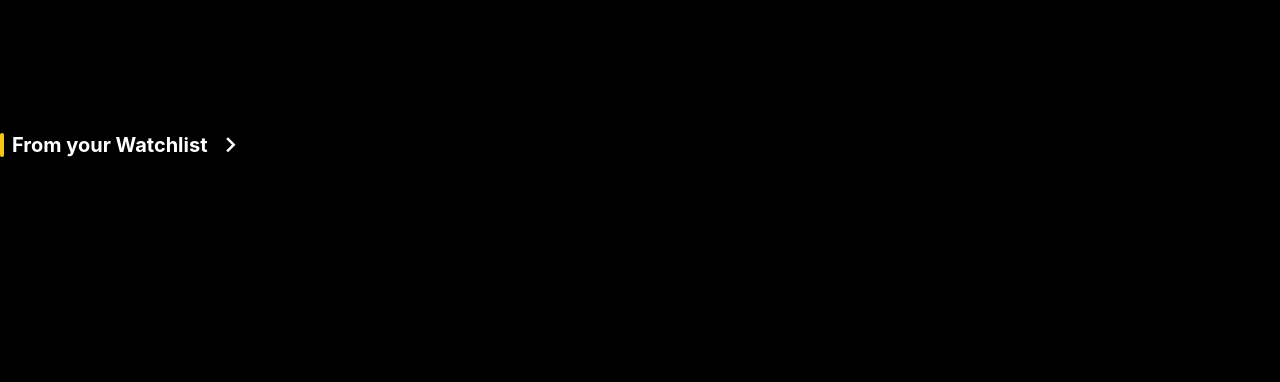
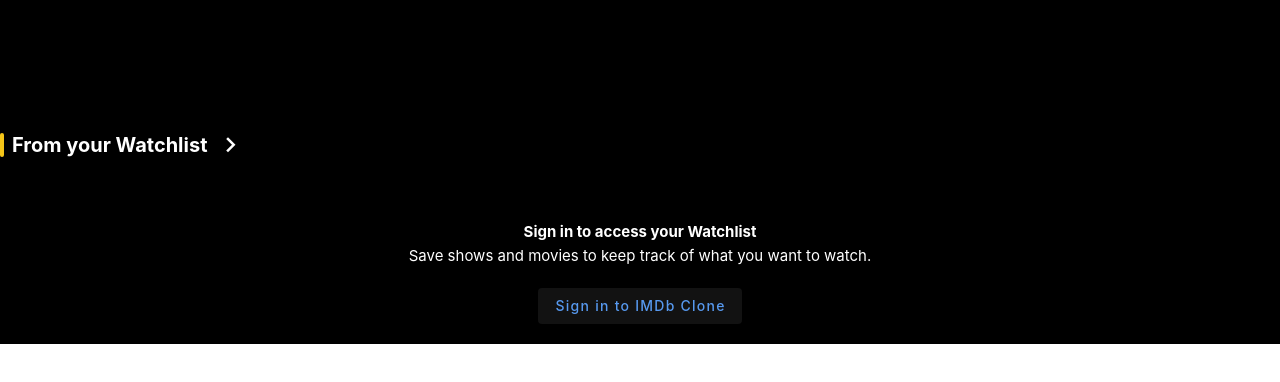
Before and after one commit to fabrice-niyongabo/imdb-clone, a Vue app: page / in a window 1280 px wide. Shown: the part 446-828 px from the top of the page. After the commit the page ends 800 px from the top, so only its background shows below. Built offline with nearby package versions, Linux system fonts and the light colour scheme; no server answers.

Commit message:
not signed in component

```diff
--- a/src/views/Home/FromWatchList/NotLoggedIn/index.vue
+++ b/src/views/Home/FromWatchList/NotLoggedIn/index.vue
@@ -1,6 +1,13 @@
 <template>
   <div class="flex items-center justify-center flex-col">
     <IMDBBookmarkIcon bg-color="#121212" height="40px" width="30px" />
+    <p class="mt-5 font-bold">Sign in to access your Watchlist</p>
+    <p>Save shows and movies to keep track of what you want to watch.</p>
+    <v-btn
+      :elevation="0"
+      class="mt-5 !normal-case !bg-imdb-black !text-imdb-blue !text-sm"
+      >Sign in to IMDb Clone</v-btn
+    >
   </div>
 </template>
 <script lang="ts">
--- a/src/views/Home/FromWatchList/index.vue
+++ b/src/views/Home/FromWatchList/index.vue
@@ -1,5 +1,5 @@
 <template>
-  <section class="bg-black py-5 min-h-[50vh]" ref="section">
+  <section class="bg-black py-5" ref="section">
     <div class="container mx-auto">
       <section-title title="From your Watchlist" href="#" class="my-10" />
       <IMDBLoader v-if="isLoading" />
```
